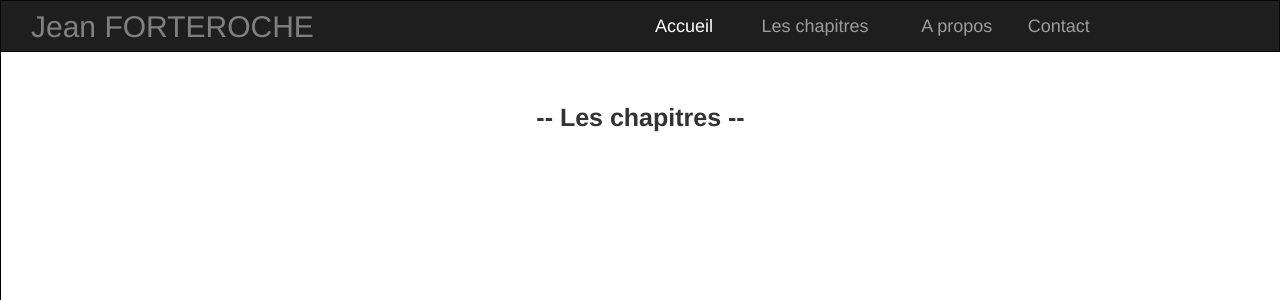
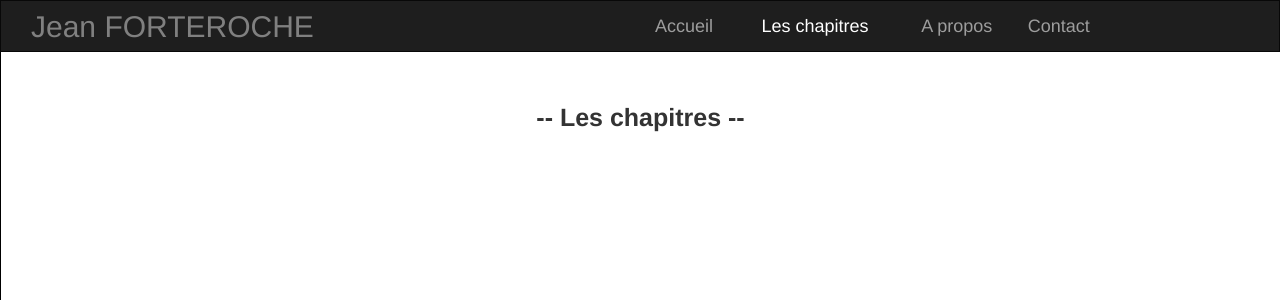
Before and after one commit to manoxiah/jeanForteroche, a PHP site: page /index.php?callPage=chapterDisplayListChapter&stateChapter=1&colorButtonNavChapter=0 in a window 1280 px wide. Shown: the top 300 px of the page. Run offline with PHP 8.4, Linux system fonts and the light colour scheme; tables that the repository leaves empty or names only in its code hold one stand-in row (values such as "Sample post"); some libraries are stand-ins or nearby versions.

Commit message:
Mise en place de la couleur white au bouton de navigation

```diff
--- a/css/cssMiddlePage.css
+++ b/css/cssMiddlePage.css
@@ -1,9 +1,13 @@
 
 
-    .sectionDetail {
+    .sectionDetail
+    {
         : 50px 0;
     }
-
+    .colorButtonNav
+    {
+        color: white;
+    }
 
 /** viewHome **/
 
--- a/view/template/viewTemplateHtml.php
+++ b/view/template/viewTemplateHtml.php
@@ -18,12 +18,28 @@
             <div class="col-lg-3 navbar-header logo">
               <span>Jean FORTEROCHE</span>
             </div>
-            <ul class="col-lg-6 nav navbar-nav pull-right">
-              <li class="col-lg-2"><a href="./index.php?callPage=home&stateChapter=1"><span class="buttonNavColor">Accueil</span></a></li>
-              <li class="col-lg-3"> <a href="./index.php?callPage=chapterDisplayListChapter&stateChapter=1">Les chapitres</a></li>
-              <li class="col-lg-2"> <a href="./index.php?callPage=about">A propos</a></li>
-              <li class="col-lg-2"> <a href="./index.php?callPage=contact">Contact</a></li>
-            </ul>
+              <ul class="col-lg-6 nav navbar-nav pull-right">
+                  <li class="col-lg-2">
+                      <a href="./index.php?callPage=home&stateChapter=1&colorButtonNavHome=0">
+                          <span class="<?php if ((isset($_GET['colorButtonNavHome'])) and ($_GET['colorButtonNavHome'] == 0)) { echo 'colorButtonNav';} else { echo '';}?>">Accueil</span>
+                      </a>
+                  </li>
+                  <li class="col-lg-3">
+                      <a href="./index.php?callPage=chapterDisplayListChapter&stateChapter=1&colorButtonNavChapter=0">
+                          <span class="<?php if ((isset($_GET['colorButtonNavChapter'])) and ($_GET['colorButtonNavChapter'] == 0)) { echo 'colorButtonNav';} else { echo '';}?>">Les chapitres</span>
+                      </a>
+                  </li>
+                  <li class="col-lg-2">
+                      <a href="./index.php?callPage=about&colorButtonNavAbout=0">
+                          <span class="<?php if ((isset($_GET['colorButtonNavAbout'])) and ($_GET['colorButtonNavAbout'] == 0)) { echo 'colorButtonNav';} else { echo '';}?>">A propos</span>
+                      </a>
+                  </li>
+                  <li class="col-lg-2">
+                      <a href="./index.php?callPage=contact&colorButtonNavContact=0">
+                          <span class="<?php if ((isset($_GET['colorButtonNavContact'])) and ($_GET['colorButtonNavContact'] == 0)) { echo 'colorButtonNav';} else { echo '';}?>">Contact</span>
+                      </a>
+                  </li>
+              </ul>
           </nav>
       </header>
 
```
